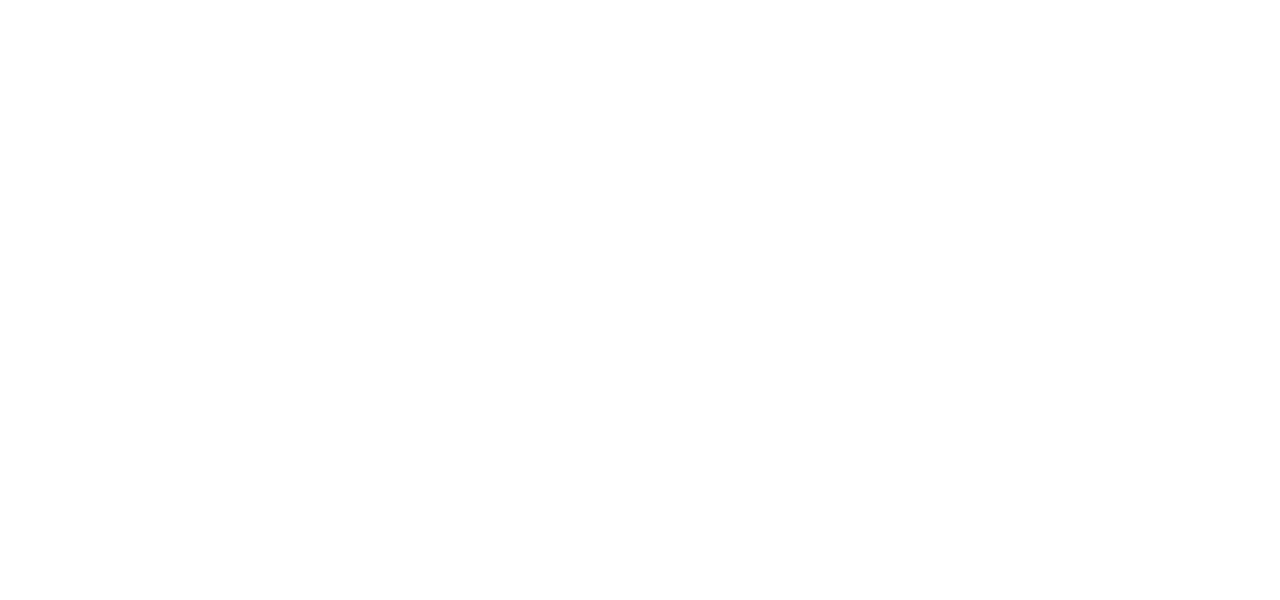
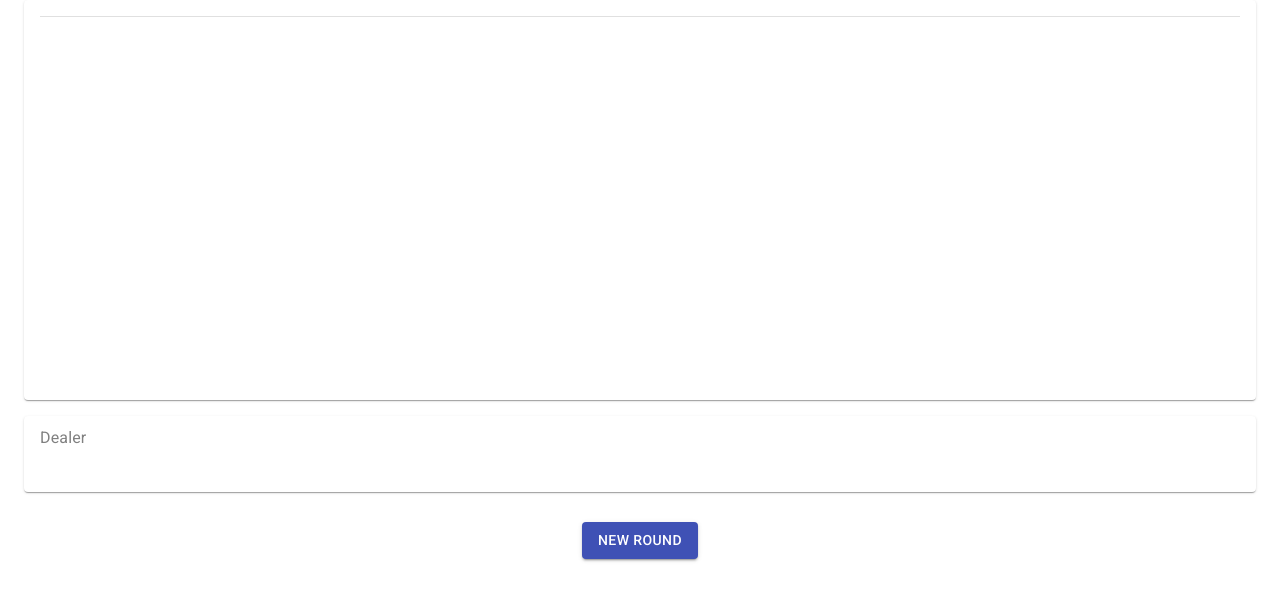
Before and after one commit to doms99/bela-block, a React (Create React App) app: page /game in a window 1280 px wide. Before the commit this address led to /setup. Shown: the top 600 px of the page. Built offline with nearby package versions, Linux system fonts and the light colour scheme.

Commit message:
context connected

```diff
--- a/src/App.tsx
+++ b/src/App.tsx
@@ -7,29 +7,32 @@ import {
   Redirect
 } from "react-router-dom";
 import { createContext, useEffect, useState } from "react";
+import LocalStorageKey from './constants';
 
 export interface State {
   players: string[],
   playerCount: number | undefined,
   teams: [[string, string], [string, string]] | null,
-  points: Record<string, number>,
+  rounds: Record<string, {points: number, declarations: number}>[],
   dealer: string | undefined
 }
 
 export type StateProperties = 'players' | 'playerCount' | 'teams' | 'points';
 
 export interface StateFunctions {
-  getState: (property?: StateProperties) => any,
+  getState: () => State,
   startGame: (players: string[]) => void,
-  restart: () => void,
-  enterRound: (round: Record<string, number>) => void
+  rematch: () => void,
+  reset: () => void,
+  enterRound: (round: Record<string, {points: number, declarations: number}>) => void,
+  editRound: (round: Record<string, {points: number, declarations: number}>, index: number) => void
 }
 
 const initialState: State = {
   players: [],
   playerCount: undefined,
   teams: null,
-  points: {},
+  rounds: [],
   dealer: undefined
 }
 
@@ -39,13 +42,16 @@ function App() {
   const [globalState, setGlobalState] = useState<State>(initialState);
 
   useEffect(() => {
+    const loadedState = localStorage.getItem(LocalStorageKey)
 
-  });
+    if(!loadedState) return;
 
-  const getState = (property?: StateProperties) => {
-    if(!property) return globalState;
+    const state = JSON.parse(loadedState);
+    setGlobalState(curr => ({...curr, ...state}));
+  }, []);
 
-    return globalState[property];
+  const getState = (): State => {
+    return globalState;
   }
 
   const startGame = (players: string[]) => {
@@ -54,43 +60,62 @@ function App() {
     const newState: State = {
       ...globalState,
       players,
-      playerCount: players.length
+      playerCount: players.length,
+      rounds: [],
+      dealer: players[Math.floor(Math.random() * players.length - 0.001)]
     };
 
     if(players.length === 4) {
       newState.teams = [[players[0], players[2]], [players[1], players[3]]];
-      newState.points = {
-        [`${players[0]} and ${players[2]}`]: 0,
-        [`${players[1]} and ${players[3]}`]: 0
-      }
-    } else {
-      players.forEach(name => {
-        newState.points[name] = 0;
-      })
     }
 
     setGlobalState(newState);
+
+    localStorage.setItem(LocalStorageKey, JSON.stringify(newState));
   }
 
-  const restart = () => {
-    const newState = {...globalState};
-    Object.keys(globalState.points).forEach(name => {
-      newState.points[name] = 0;
+  const rematch = () => {
+    setGlobalState(curr => {
+      const newState = {
+        ...curr,
+        rounds: []
+      }
+
+      localStorage.setItem(LocalStorageKey, JSON.stringify(newState));
+
+      return newState;
     })
-
-    setGlobalState(newState);
   }
 
-  const enterRound = (round: Record<string, number>) => {
+  const reset = () => {
+    setGlobalState(initialState);
+    localStorage.setItem(LocalStorageKey, JSON.stringify(initialState));
+  }
+
+  const enterRound = (round: Record<string, {points: number, declarations: number}>) => {
     if(!globalState.players.filter(name => !round[name])) return;
 
     setGlobalState(curr => {
       const newState = {
         ...curr,
+        rounds: [...curr.rounds, round],
         dealer: curr.players[(curr.players.indexOf(curr.dealer!) + 1) % curr.players.length]
       };
 
-      globalState.players.forEach(name => newState.points[name] += round[name]);
+      localStorage.setItem(LocalStorageKey, JSON.stringify(newState));
+
+      return newState;
+    })
+  }
+
+  const editRound = (round: Record<string, {points: number, declarations: number}>, index: number) => {
+    if(!globalState.players.filter(name => !round[name])) return;
+
+    setGlobalState(curr => {
+      const newState = {...curr};
+      newState.rounds[index] = round;
+
+      localStorage.setItem(LocalStorageKey, JSON.stringify(newState));
 
       return newState;
     })
@@ -99,21 +124,36 @@ function App() {
   const value = {
     getState,
     startGame,
-    restart,
-    enterRound
+    rematch,
+    reset,
+    enterRound,
+    editRound
   }
 
   return (
     <GlobalState.Provider value={value}>
       <BrowserRouter>
         <Switch>
-          <Redirect from="/" to="/setup" />
+          {/* {globalState.playerCount ? (
+            <>
+              <Redirect exact from="/" to="/game" />
+              <Redirect exact from="/setup" to="/game" />
+            </>
+          ) : (
+            <>
+              <Redirect exact from="/" to="/setup" />
+              <Redirect exact from="/game" to="/setup" />
+            </>
+          )} */}
+          <Redirect exact from="/" to="/setup" />
           <Route path="/setup">
             <PlayersSetup />
           </Route>
           <Route path="/game">
-            <Game players={['Player1', 'player2', 'player3']} />
+            {/* {globalState.playerCount ? <Game /> : <Redirect to="/setup" />} */}
+            <Game />
           </Route>
+
         </Switch>
       </BrowserRouter>
     </GlobalState.Provider>
--- a/src/components/game/Game.tsx
+++ b/src/components/game/Game.tsx
@@ -4,67 +4,74 @@ import '../../styles/Game.css';
 import { useContext, useEffect, useState } from 'react';
 import ScoreBoard from './ScoreBoard';
 import { GlobalState } from '../../App';
+import Winner from './Winner';
+import { useHistory } from 'react-router';
 
-export interface Props {
-  players: string[]
-}
+const Game: React.FC = () => {
+  const [editIndex, setEditIndex] = useState<number | undefined>();
+  const [winner, setWinner] = useState<string | undefined>();
+  const history = useHistory();
 
-const generateRandomPoints = (num: number): number[] => {
-  const result: number[] = [];
+  const { getState, editRound, enterRound, rematch } = useContext(GlobalState);
 
-  if(num <= 0) return result;
+  const { dealer, players, playerCount, rounds, teams } = getState();
 
-  let counter = 0;
-  while(counter < num) {
-    result.push(Math.round(Math.random() * 200));
-    counter++
+  useEffect(() => {
+    if(!playerCount) return;
+
+    const score: Record<string, number> = {};
+
+    players.forEach(name => score[name] = 0);
+
+    let names: string[];
+    if(playerCount === 4 && teams) {
+      names = [`${teams[0][0]} and ${teams[0][1]}`, `${teams[1][0]} and ${teams[1][1]}`];
+    } else {
+      names = players;
+    }
+
+    names.forEach(name => rounds.forEach(round => score[name] += round[name].points));
+
+    for(const [player, points] of Object.entries(score)) {
+      if(playerCount === 2 && points > 501) {
+        setWinner(player);
+        return;
+      }
+
+      if(playerCount === 3 && points > 701) {
+        setWinner(player);
+        return;
+      }
+
+      if(playerCount === 4 && points > 1001) {
+        setWinner(player);
+        return;
+      }
+    }
+
+  }, [players, rounds, playerCount, teams]);
+
+  const pointsReport = (round: Record<string, {points: number, declarations: number}>, index: number) => {
+    if(index === rounds.length) enterRound(round);
+    else editRound(round, index);
+
+    setEditIndex(undefined);
   }
 
-  return result;
-}
-
-const Game: React.FC<Props> = ({ players }) => {
-  const [playerScores, setPlayerScores] = useState<Record<string, {points: number[], declarations: number[]}>>(
-    players.reduce((obj, player) => ({...obj, [player]: {
-      points: generateRandomPoints(4),
-      declarations: [20, 0, 0, 100]}
-    }), {}));
-  const [roundNum, setRoundNum] = useState<number>(5);
-  const [editIndex, setEditIndex] = useState<number | undefined>();
-  const [dealing, setDealing] = useState<number>(Math.floor(Math.random() * (players.length - 1)));
-  const { getState } = useContext(GlobalState);
-
-  const { dealer} = getState();
-
-  // useEffect(() => {
-  //   for(Object.keys)
-  //   if(sumOfPoints(pla))
-  // }, [playerScores]);
-
-  useEffect(() => {
-    setDealing(curr => (curr + 1) % players.length)
-  }, [roundNum, players]);
-
-  const pointsReport = (roundPoints: Record<string, {points: number, declarations: number}>, index: number) => {
-    setEditIndex(undefined);
-
-    if(index + 1 === roundNum) setRoundNum(curr => curr + 1);
-
-    setPlayerScores(curr => {
-      const newPoints = {...curr};
-
-      for(let [player, round] of Object.entries(newPoints)) {
-        round.points[index] = roundPoints[player].points;
-        round.declarations[index] = roundPoints[player].declarations;
-      }
-
-      return newPoints;
-    });
+  const newGame = () => {
+    history.push('/setup');
   }
 
   return (
     <Container style={{textAlign: 'center', height: '100vh'}}>
-      <ScoreBoard playerScores={playerScores} setEditIndex={setEditIndex}/>
+      <ScoreBoard
+        teams={teams ?
+          [`${teams[0][0]} and ${teams[0][1]}`, `${teams[1][0]} and ${teams[1][1]}`] :
+          players
+        }
+        rounds={rounds}
+        setEditIndex={setEditIndex}
+      />
       <Card style={{margin: '1em 0'}}>
         <CardHeader
           style={{textAlign: 'left', color: 'gray', paddingBottom: 0, paddingTop: '8px'}}
@@ -72,20 +79,39 @@ const Game: React.FC<Props> = ({ players }) => {
           titleTypographyProps={{variant: 'subtitle1'}}
         />
         <CardContent className="horizontal">
-          {players.map((player, index) => <Typography key={player} style={{color: dealing === index ? "black" : "gray"}} variant={dealing === index ? "h4" : "h5"}>{player}</Typography>)}
+          {players.map((player) => <Typography key={player} style={{color: dealer === player ? "black" : "gray"}} variant={dealer === player ? "h4" : "h5"}>{player}</Typography>)}
         </CardContent>
       </Card>
-      <Button onClick={() => setEditIndex(roundNum - 1)} style={{margin: '1em'}} variant="contained" color="primary">New round</Button>
+      <Button
+        onClick={() => setEditIndex(rounds.length)}
+        style={{margin: '1em'}}
+        variant="contained"
+        color="primary"
+      >
+        New round
+      </Button>
+      {/* <Button
+        onClick={() => setEditIndex(rounds.length)}
+        style={{margin: '1em'}}
+        variant="contained"
+        color="secondary"
+      >
+        New Game
+      </Button> */}
       {editIndex !== undefined && (
         <RoundEntry
-          players={players}
+          players={teams ?
+            [`${teams[0][0]} and ${teams[0][1]}`, `${teams[1][0]} and ${teams[1][1]}`] :
+            players
+          }
+          playerCount={playerCount!}
           cancel={() => setEditIndex(undefined)}
           pointsReport={(round: Record<string, {points: number, declarations: number}>) => pointsReport(round, editIndex)}
-          playerPoints={
-            Object.entries(playerScores).reduce(
-              (obj, [player, round]) => ({...obj, [player]: roundNum === editIndex + 1 ? {points: 0, declarations: 0} : {points: round.points[editIndex], declarations: round.declarations[editIndex]}}), {})
-          }
+          playerPoints={rounds[editIndex]}
         />
+      )}
+      {winner && (
+        <Winner newGame={newGame} rematch={rematch} winners={winner!.split('and')} />
       )}
     </Container>
   );
--- a/src/components/game/Winner.tsx
+++ b/src/components/game/Winner.tsx
@@ -1,11 +1,13 @@
-import { Card, CardContent, Typography } from '@material-ui/core';
+import { Button, Card, CardActions, CardContent, Typography } from '@material-ui/core';
 import React from 'react';
 
 export interface Props {
-  winners: string[]
+  winners: string[],
+  newGame: () => void,
+  rematch: () => void
 }
 
-const Winner: React.FC<Props> = ({ winners }) => {
+const Winner: React.FC<Props> = ({ winners, rematch, newGame }) => {
   const message = winners.length === 2 ?
       `${winners[0]} and ${winners[1]} have won this matsh!` :
       `${winners[0]} has won this match!`;
@@ -15,6 +17,10 @@ const Winner: React.FC<Props> = ({ winners }) => {
       <CardContent>
         <Typography>{message}</Typography>
       </CardContent>
+      <CardActions>
+        <Button onClick={rematch} variant="contained" color="primary">Rematch</Button>
+        <Button onClick={newGame} variant="contained" color="secondary">New game</Button>
+      </CardActions>
     </Card>
   );
 };
--- /dev/null
+++ b/src/constants.ts
@@ -0,0 +1,3 @@
+const LocalStorageKey = 'bela-block-game-state';
+
+export default LocalStorageKey;
--- a/src/index.tsx
+++ b/src/index.tsx
@@ -6,7 +6,7 @@ import reportWebVitals from './reportWebVitals';
 
 ReactDOM.render(
   <React.StrictMode>
-      <App />
+    <App />
   </React.StrictMode>,
   document.getElementById('root')
 );
```
Also changed, not shown: src/components/game/RoundEntry.tsx (+16 -14 lines), src/components/game/ScoreBoard.tsx (+18 -15 lines), src/components/setup/PlayersSetup.tsx (+7 -14 lines), src/components/setup/SittingOrder.tsx (+20 -4 lines).
